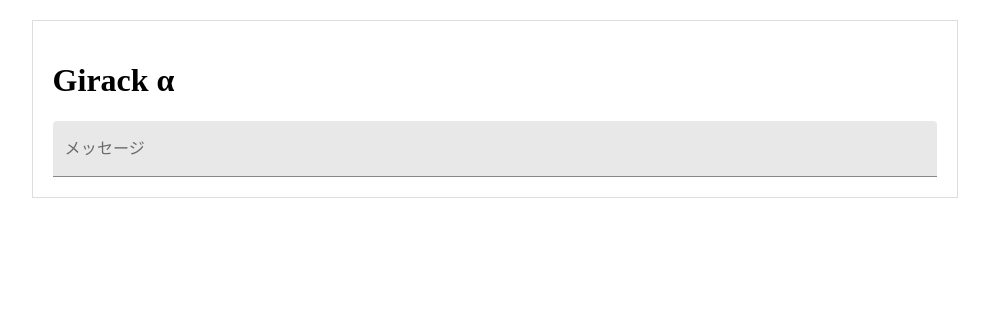
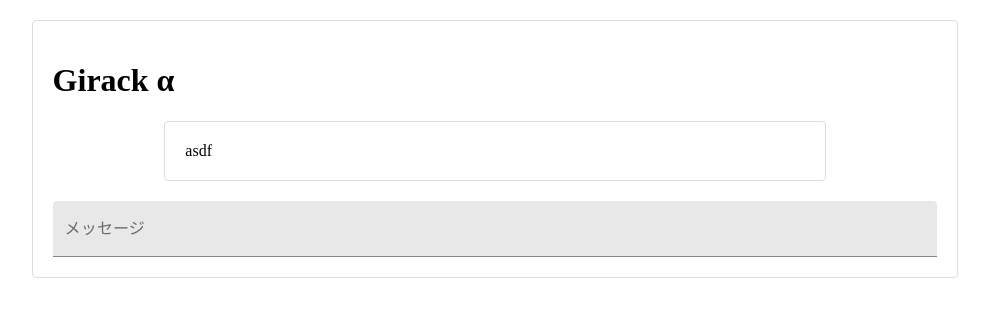
Before and after one commit to girakdev/Girack, a Next.js app: page / in a window 1280 px wide. Shown: the top 316 px of the page, without its empty margins (145-1134 px from the left). Built offline with nearby package versions, Linux system fonts and the light colour scheme.

Commit message:
余分なものの削除、一部変更
もともとのプロジェクトのコメント削除、ファイル名の変更含むパスのルート変更

```diff
--- a/components/Cbar.js
+++ b/components/Cbar.js
@@ -1,27 +1,17 @@
-import Header from './Header';
 import React from 'react';
 import ReactDOM from 'react-dom';
+import Layout from '../components/MyLayout.js';
 import { Container, Button } from '@material-ui/core';
 
+const windowStyle = {
+    width: "80%",
 
-const layoutStyle = {
-  marginLeft: 0,
-  marginTop: 0,
-  left: 0,
-  top: 0,
-  padding: 10,
-  height: "100%",
-  border: '1px solid #DDD'
 }
 
-const contStyle = {
-  border: '1px solid #DDD'
+export default function chatWin() {
+    return (
+        <Layout style={{ width: "25ch"}}>
+          asdf
+        </Layout>
+    )
 }
-
-export default function Layout(props) {
-  return (
-    <Container maxWIdth="sm">
-      <Button variant="contained"> Home</Button>
-    </Container>
-  )
-}
--- a/components/MyLayout.js
+++ b/components/MyLayout.js
@@ -7,6 +7,7 @@ const layoutStyle = {
   marginRight: 'auto',
   width: '70%',
   border: '1px solid #DDD',
+  borderRadius: "4px"
 }
 
 export default function Layout(props) {
--- a/pages/index.js
+++ b/pages/index.js
@@ -1,6 +1,6 @@
 // pages/index.js
 import Layout from '../components/MyLayout.js';
-import chatWin from '../components/chatW.js';
+import Cbar from '../components/Cbar.js';
 import Link from 'next/link';
 import { makeStyles } from '@material-ui/core/styles';
 import { TextField } from '@material-ui/core';
@@ -9,39 +9,12 @@ const cardStyle = {
   marginTop: "3%"
 }
 
-/*
-const PostLink = props => (
-  pids.map((pid) => (
-    <Card style={cardStyle}>
-      <CardContent>
-        <Typography color="textSecondary" gutterBottom>
-          {pid}
-        </Typography>
-        <Typography variant="h5" component="h2">
-          2020 / {Math.floor(Math.random() * 11) + 1} / {Math.floor(Math.random() * 3) + 1}
-        </Typography>
-        <Typography color="textSecondary">
-          カテゴリ: 記事
-        </Typography>
-        <Typography variant="body2" component="p">
-          well meaning and kindly.
-          <br />
-        </Typography>
-      </CardContent>
-      <CardActions>
-        <Link href={`/post?title=${pid}`}><Button size="small">Learn More</Button></Link>
-      </CardActions>
-    </Card>
-  ))
-)
-*/
-
 export default function Blog() {
   return (
     <>
       <Layout>
       <h1>Girack α</h1>
-        <chatWin></chatWin>
+        <Cbar />
         <TextField style={{ width: "100%" }} id="standard-full-width" label="メッセージ" variant="filled" />
       </Layout>
     </>
```
